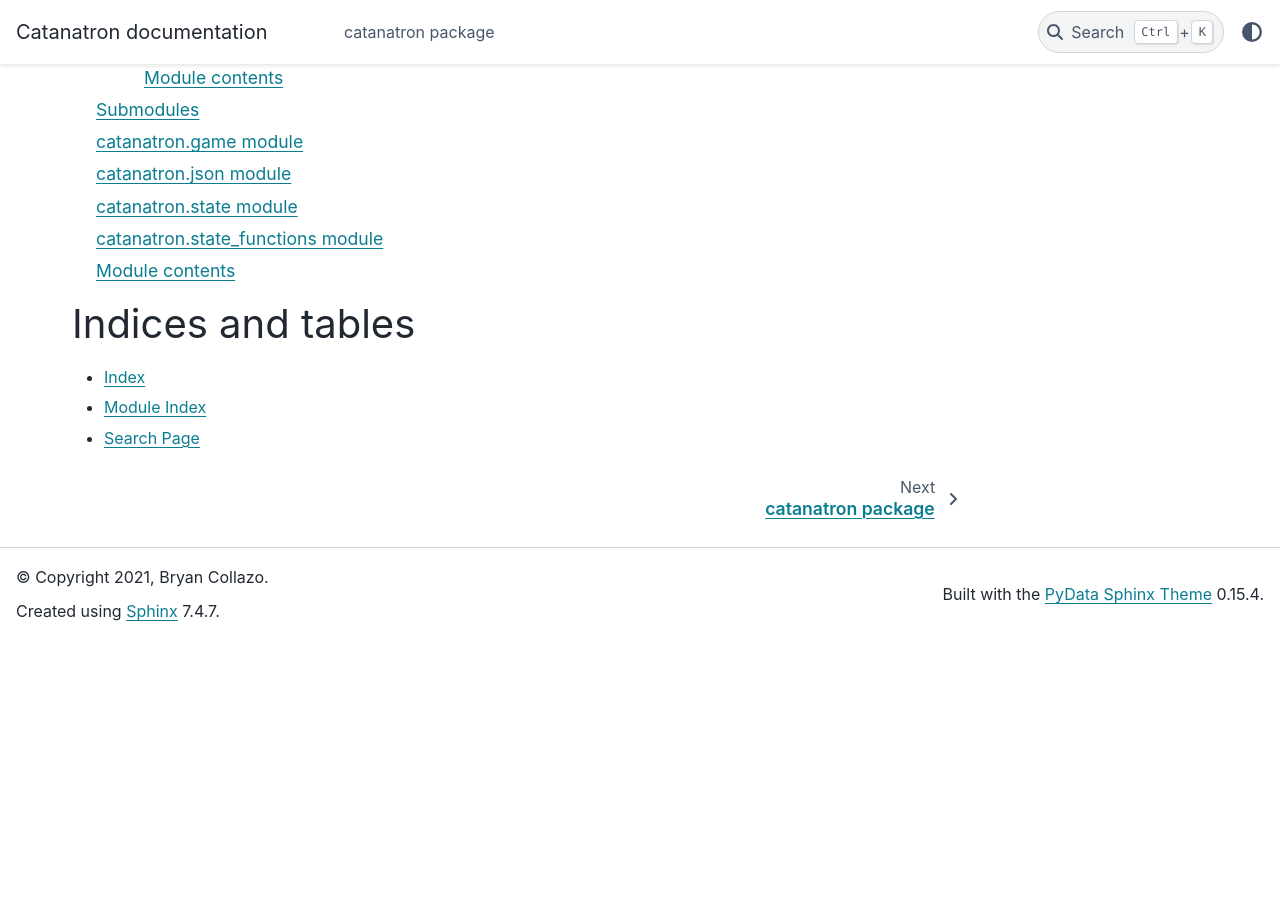
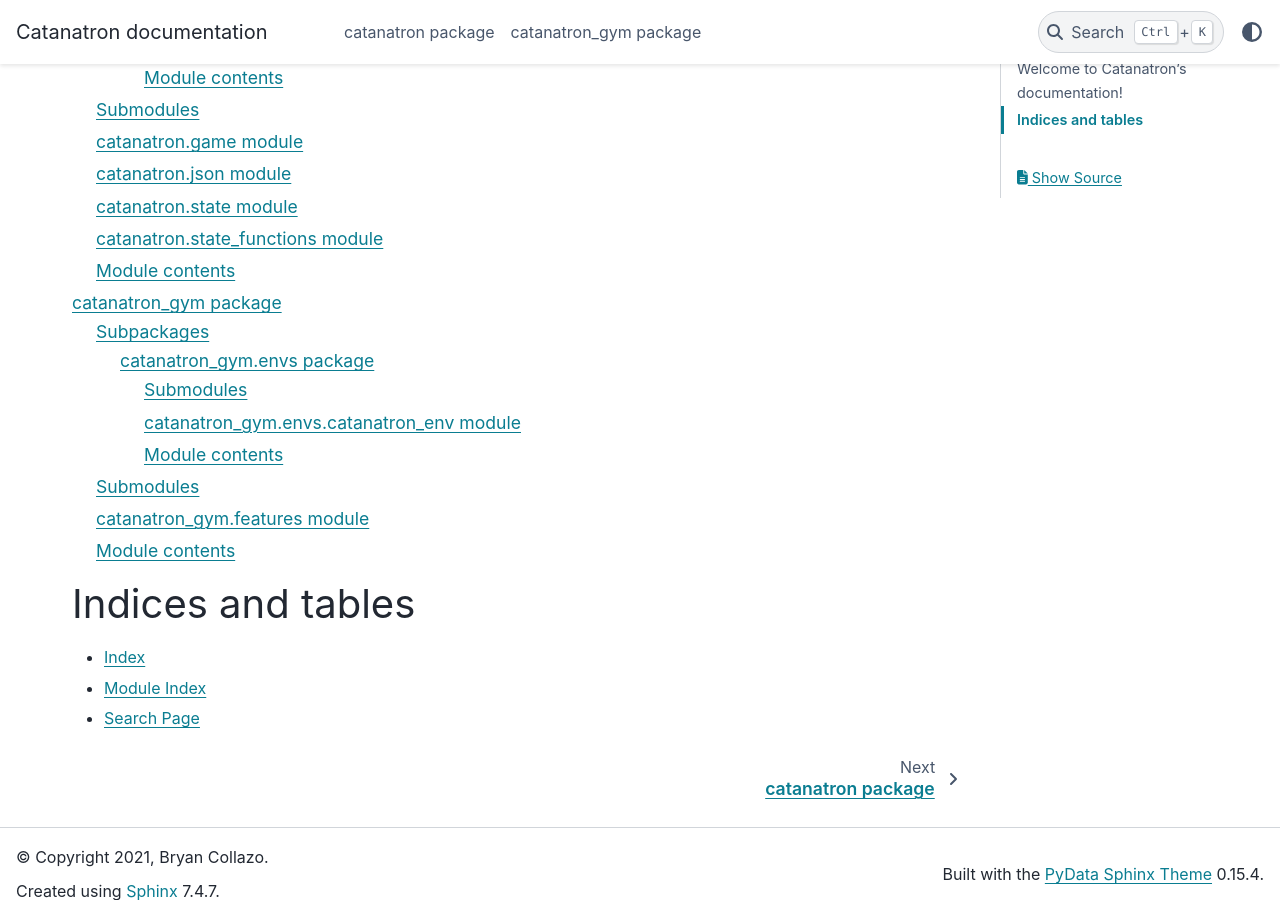
Before and after one commit to bcollazo/catanatron, a Sphinx documentation site: the page built from docs/source/index.rst, in a window 1280 px wide and 900 px high, scrolled down 619 px. Built offline with Sphinx 7.4.7 and the PyData theme 0.15.4, drawn with Linux system fonts in a browser that asks for light colours; before the commit the page ends 1260 px from its top, so only the background shows below that.

Commit message:
Add catanatron_gym documentation

```diff
--- /dev/null
+++ b/docs/source/catanatron_gym.envs.rst
@@ -0,0 +1,21 @@
+catanatron\_gym.envs package
+============================
+
+Submodules
+----------
+
+catanatron\_gym.envs.catanatron\_env module
+-------------------------------------------
+
+.. automodule:: catanatron_gym.envs.catanatron_env
+   :members:
+   :undoc-members:
+   :show-inheritance:
+
+Module contents
+---------------
+
+.. automodule:: catanatron_gym.envs
+   :members:
+   :undoc-members:
+   :show-inheritance:
--- /dev/null
+++ b/docs/source/catanatron_gym.rst
@@ -0,0 +1,29 @@
+catanatron\_gym package
+=======================
+
+Subpackages
+-----------
+
+.. toctree::
+   :maxdepth: 4
+
+   catanatron_gym.envs
+
+Submodules
+----------
+
+catanatron\_gym.features module
+-------------------------------
+
+.. automodule:: catanatron_gym.features
+   :members:
+   :undoc-members:
+   :show-inheritance:
+
+Module contents
+---------------
+
+.. automodule:: catanatron_gym
+   :members:
+   :undoc-members:
+   :show-inheritance:
--- a/docs/source/index.rst
+++ b/docs/source/index.rst
@@ -14,6 +14,7 @@
    :maxdepth: 4
 
    catanatron
+   catanatron_gym
 
 
 Indices and tables
```
Also changed, not shown: 1 other file.
